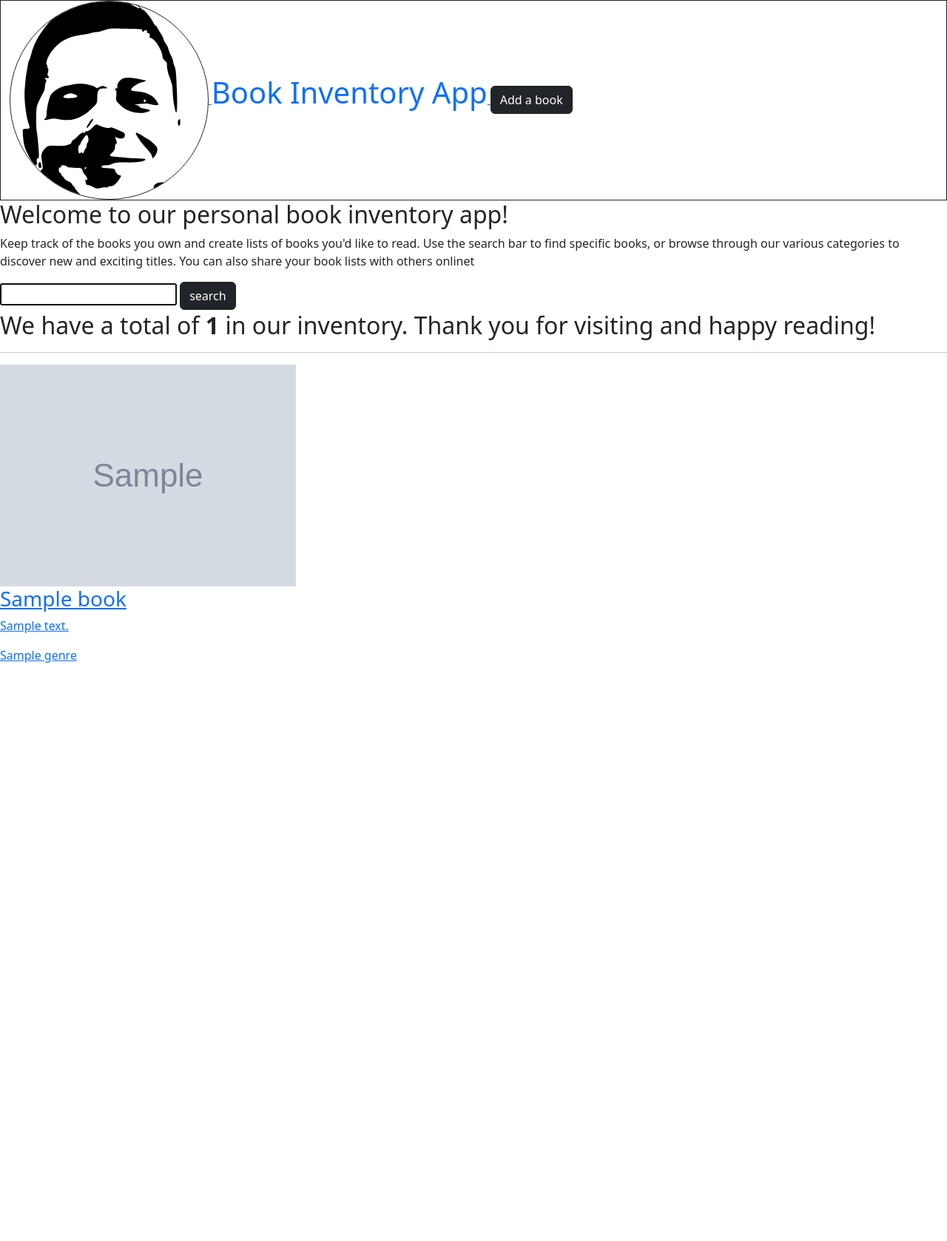
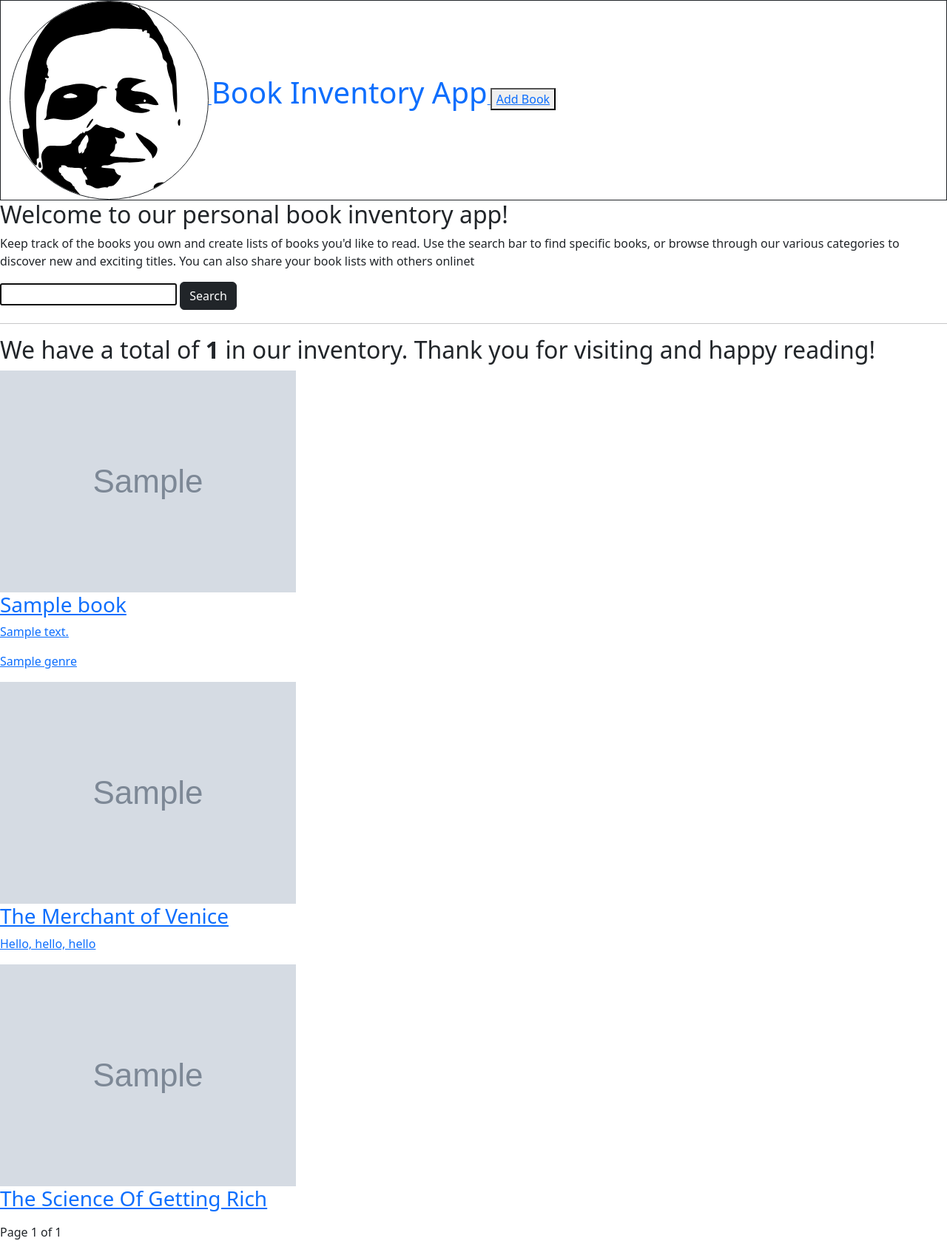
Before and after one commit to sahvsergio/book-inventory, a Flask app: template templates/index.html in a window 1280 px wide. Shown: the whole page at 74% size. Before the commit the page ends 896 px from the top, so only its background shows below. Run offline with Flask 3, Linux system fonts and the light colour scheme; the template is opened without the code that fills it: values that come from a table or form of the project are taken from there, most other values are stand-ins (such as "Sample title", 1, 10 or a date in 2020); grey boxes marked "Sample" are stand-in pictures; some libraries are stand-ins or nearby versions.

Commit message:
added context and code for the results being displayed in template

```diff
--- a/templates/index.html
+++ b/templates/index.html
@@ -5,28 +5,11 @@
 {% endblock %}
 
 
+{% block button %}
 
-
-
-
-{% block button %}
-<button id='add_book'
- type="button"
- class="inline-block
-  btn
-  btn-dark
- btn-md  h-50"
- >Add a book
- <a class="d-flex justify-content-end"
- href="{{ url_for('add_book') }}">
- </a>
- </button>
+<button id="add_book"> <a href="{{url_for('add_book')}}">Add Book</a> </button>
 
 {% endblock %}
-
-
-
-
 
 
 {% block content %}
@@ -38,20 +21,12 @@
 
 Use the search bar to find specific books, or browse through our various categories to discover new and exciting titles. You can also share your book lists with others onlinet </p>
 
+<form method='POST' id ='search' action="/search">
+    <input class='form-label' type='text' autofocus='autofocus' name= 'searchstring'>
+    <input  class='btn btn-dark btn-md' id ='search_button'type='submit' value='Search'>
+</form>
 
 
-
-
-
-   <form method='POST' id ='search'>
-    <input class='form-label' type='text' autofocus='autofocus' name= 'searchstring'>
-    <input  class='btn btn-dark btn-md' id ='search_button'type='submit'formaction='/search' value='search'>
-   </form>
-
-  <h2 id="total-items">
-    We have a total of <strong class="total"> {{total_books}}</strong> in our
-    inventory. Thank you for visiting and happy reading!
-  </h2>
 </section>
 
 <hr>
@@ -59,12 +34,16 @@ Use the search bar to find specific books, or browse through our various categor
 
 
 
+</section>
 
-        </section>
-        <section id="bookshelf">
-        {% for book in books_on_page %}
+<section id="bookshelf" >
+<h2 id="total-items">
+  We have a total of <strong class="total"> {{total_books}}</strong> in our
+  inventory. Thank you for visiting and happy reading!
+</h2>
+ {% for book in books_on_page %}
 
-          <div class="book-card">
+      <div class="book-card">
 
           <a href="{{ url_for('book', id=book.id) }}" target="_blank">
           <img src="{{book_cover_urls[loop.index0] }}" alt="{{ book.book_name }}" loading="lazy" class="book-pic">
@@ -79,4 +58,46 @@ Use the search bar to find specific books, or browse through our various categor
 
 </section>
 
+
+
+
+  {% for result in results  %}
+  <section id="search-resutls">
+  <div class="book-card">
+
+    <a href="{{ url_for('book', id=result.id) }}" target="_blank">
+      <img src="{{book_cover_urls[loop.index0] }}" alt="{{ result.book_name }}" loading="lazy" class="book-pic">
+      <div class="book-details">
+        <h3 class="book-name">{{ result.book_name }}</h3>
+        <p class="book-description">{{ result.description }}</p>
+        <p class="book-genre">{{ result.genre }}</p>
+      </div>
+    </a>
+  </div>
+
+
+   </section>
+
+
+
+
+
+  {% endfor %}
+
+{% if page >1 %}
+
+<a href='{{ url_for("index", page = page - 1) }}'>Previous</a>
+
+{% endif %}
+
+<span>Page {{page}} of {{total_pages}}</span>
+
+{% if page < total_pages %} <a href='{{ url_for ("index", page = page + 1) }}'>Next</a>
+
+  {% endif %}
+
+
+
+
+
 {% endblock %}
```
